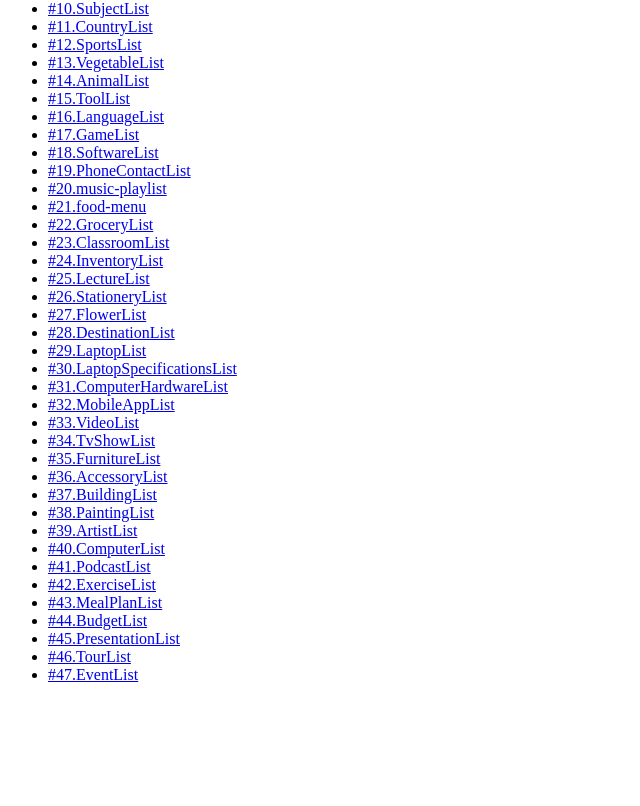
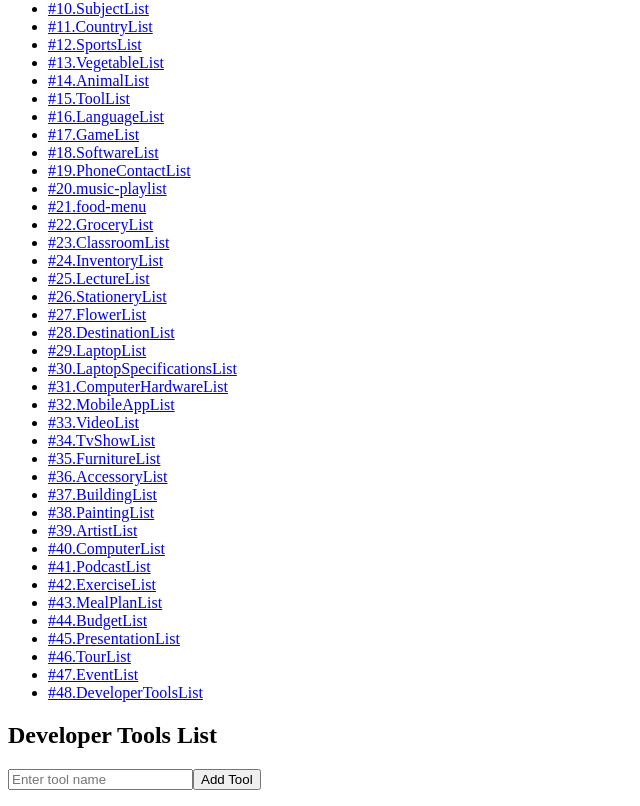
Before and after one commit to ChristineMaitom/AngularDataStructures, an Angular app: page /developer-tools-list in a window 1280 px wide. Before the commit this address led to /. Shown: the part 178-984 px from the top of the page, without its empty margins (0-640 px from the left). Before the commit the page ends 878 px from the top, so only its background shows below. Built offline with nearby package versions, Linux system fonts and the light colour scheme.

Commit message:
#48 Developer Tools List

```diff
--- a/src/app/app.component.html
+++ b/src/app/app.component.html
@@ -47,6 +47,7 @@
     <li><a routerLink="presentation-list">#45.PresentationList</a></li>
     <li><a routerLink="tour-list">#46.TourList</a></li>
     <li><a routerLink="event-list">#47.EventList</a></li>
+    <li><a routerLink="developer-tools-list">#48.DeveloperToolsList</a></li>
 
 
 
--- a/src/app/app.module.ts
+++ b/src/app/app.module.ts
@@ -52,6 +52,7 @@ import {BudgetListComponent} from "./components/budget-list/budget-list.componen
 import {PresentationListComponent} from "./components/presentation-list/presentation-list.component";
 import {TourListComponent} from "./components/tour-list/tour-list.component";
 import {EventListComponent} from "./components/event-list/event-list.component";
+import {DeveloperToolsListComponent} from "./components/developer-tools-list/developer-tools-list.component";
 
 
 const routes: Routes = [
@@ -103,6 +104,7 @@ const routes: Routes = [
   {path: 'presentation-list', component:PresentationListComponent},
   {path: 'tour-list', component:TourListComponent},
   {path: 'event-list', component:EventListComponent},
+  {path: 'developer-tools-list', component:DeveloperToolsListComponent},
 
 
 
@@ -166,7 +168,7 @@ const routes: Routes = [
     PresentationListComponent,
     TourListComponent,
     EventListComponent,
-
+    DeveloperToolsListComponent,
 
 
   ],
--- /dev/null
+++ b/src/app/components/developer-tools-list/developer-tools-list.component.html
@@ -0,0 +1,15 @@
+<div class="developer-tools-list">
+  <h2>Developer Tools List</h2>
+
+  <input
+    type="text"
+    [(ngModel)]="newTool"
+    placeholder="Enter tool name"
+    class="tool-input"
+  />
+  <button (click)="addTool()" class="add-button">Add Tool</button>
+
+  <ul>
+    <li *ngFor="let tool of tools">{{ tool }}</li>
+  </ul>
+</div>
--- /dev/null
+++ b/src/app/components/developer-tools-list/developer-tools-list.component.ts
@@ -0,0 +1,18 @@
+import { Component } from '@angular/core';
+
+@Component({
+  selector: 'app-developer-tools-list',
+  templateUrl: './developer-tools-list.component.html',
+  styleUrl: './developer-tools-list.component.css'
+})
+export class DeveloperToolsListComponent {
+  newTool: string = '';
+  tools: string[] = [];
+
+  addTool(): void {
+    if (this.newTool.trim()) {
+      this.tools.push(this.newTool.trim());
+      this.newTool = ''; // Clear the input after adding
+    }
+  }
+}
```
Also changed, not shown: src/app/components/developer-tools-list/developer-tools-list.component.css (added), 1 other file (tests, documents, lock files or other folders).
